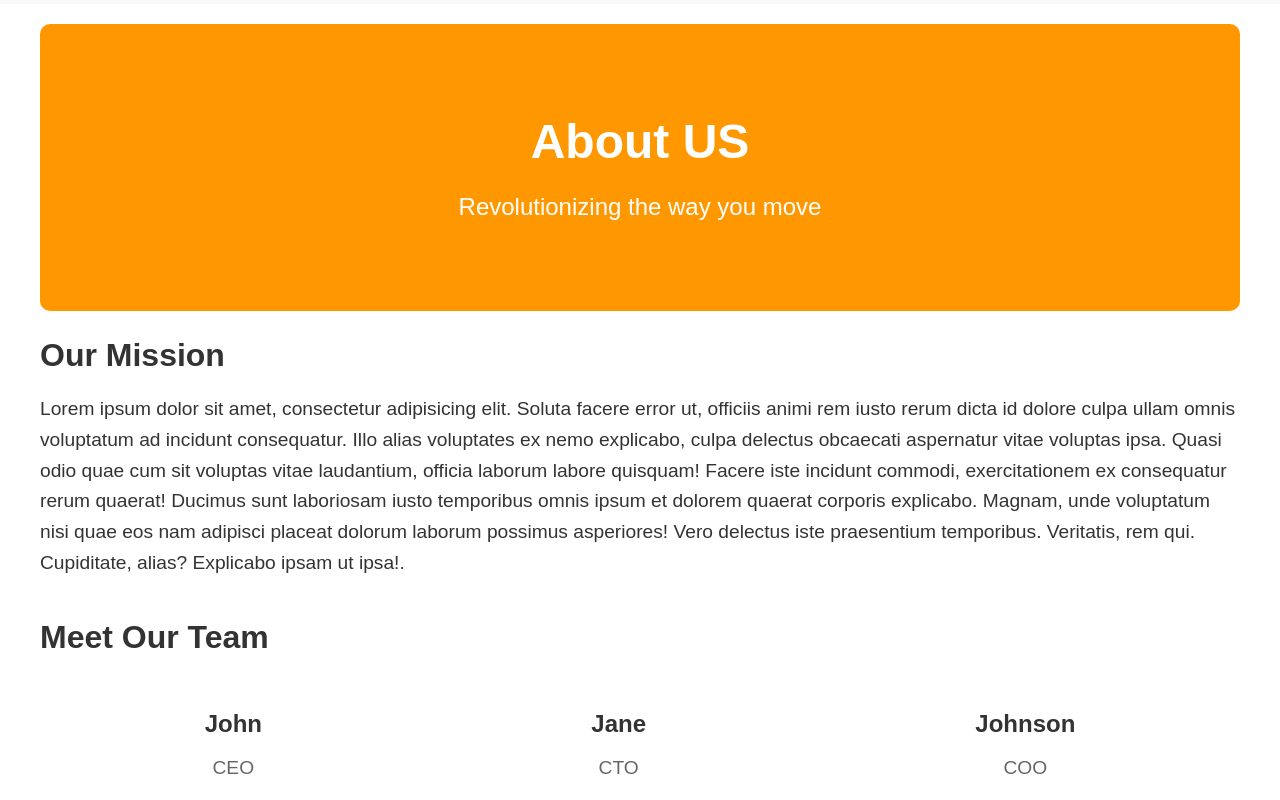
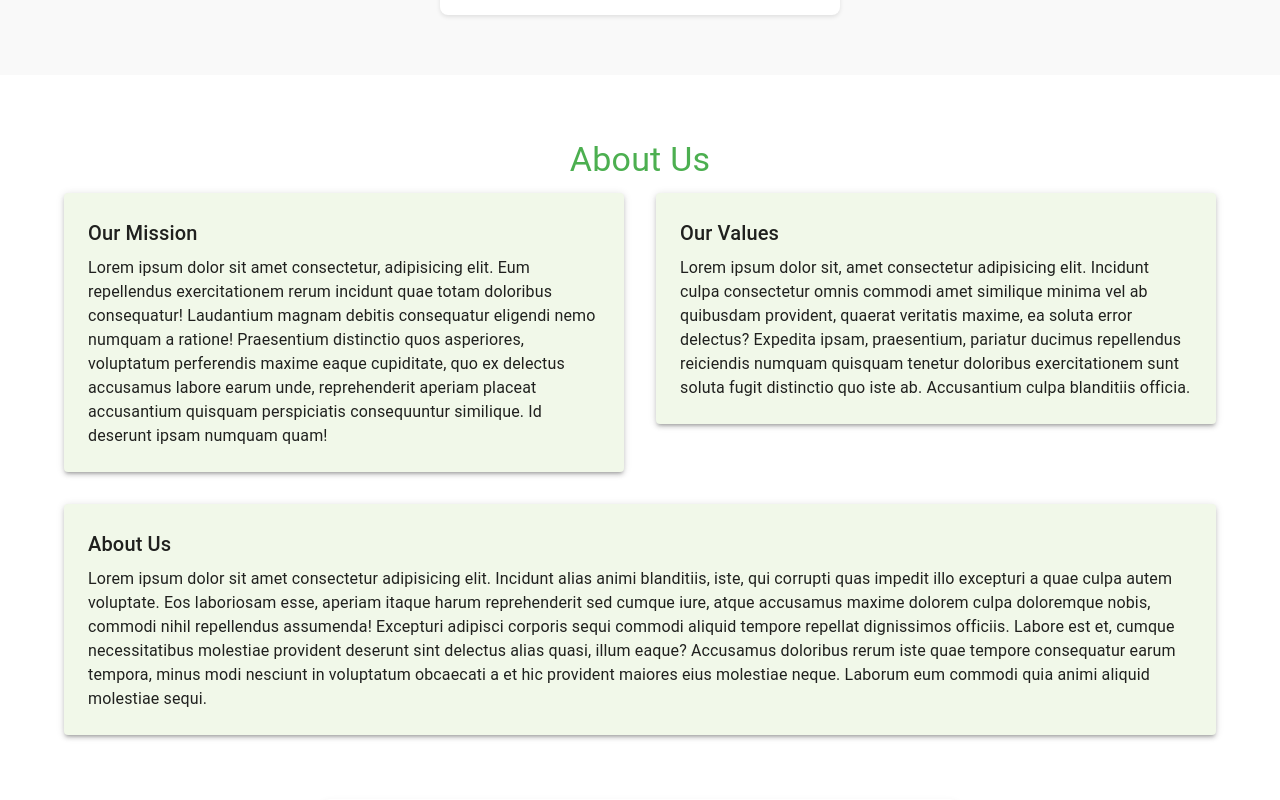
Before and after one commit to jeyadharshiniC/auto, a React (Create React App) app: page / in a window 1280 px wide. Shown: the part 920-1720 px from the top of the page. Built offline with nearby package versions, Linux system fonts and the light colour scheme.

Commit message:
About.jsx

```diff
--- a/src/components/About.jsx
+++ b/src/components/About.jsx
@@ -1,45 +1,55 @@
-
+// src/components/About.js
 import React from 'react';
-import '../About.css';
+import { Box, Container, Typography, Grid, Paper } from '@mui/material';
 
 const About = () => {
-    return (
-        <div className="about-container">
-            <section className="hero">
-                <h1>About US</h1>
-                <p>Revolutionizing the way you move</p>
-            </section>
-            <section className="mission">
-                <h2>Our Mission</h2>
-                <p>Lorem ipsum dolor sit amet, consectetur adipisicing elit. Soluta facere error ut, officiis animi rem iusto rerum dicta id dolore culpa ullam omnis voluptatum ad incidunt consequatur. Illo alias voluptates ex nemo explicabo, culpa delectus obcaecati aspernatur vitae voluptas ipsa. Quasi odio quae cum sit voluptas vitae laudantium, officia laborum labore quisquam! Facere iste incidunt commodi, exercitationem ex consequatur rerum quaerat! Ducimus sunt laboriosam iusto temporibus omnis ipsum et dolorem quaerat corporis explicabo. Magnam, unde voluptatum nisi quae eos nam adipisci placeat dolorum laborum possimus asperiores! Vero delectus iste praesentium temporibus. Veritatis, rem qui. Cupiditate, alias? Explicabo ipsam ut ipsa!.</p>
-            </section>
-            <section className="team">
-                <h2>Meet Our Team</h2>
-                <div className="team-members">
-                    <div className="team-member">
-
-                        <h3>John</h3>
-                        <p>CEO</p>
-                    </div>
-                    <div className="team-member">
-
-                        <h3>Jane</h3>
-                        <p>CTO</p>
-                    </div>
-                    <div className="team-member">
-
-                        <h3>Johnson</h3>
-                        <p>COO</p>
-                    </div>
-                </div>
-            </section>
-            <section className="contact-info">
-                <h2>Contact Us</h2>
-                <p>Email: contact@.com</p>
-                <p>Phone: 9234566547</p>
-            </section>
-        </div>
-    );
+  return (
+    <Box
+      sx={{
+        py: 8,
+        bgcolor: 'white',
+        color: 'black',
+      }}
+    >
+      <Container maxWidth="lg">
+        <Typography variant="h4" component="h1" gutterBottom align="center" sx={{ color: '#4caf50' }}>
+          About Us
+        </Typography>
+        <Grid container spacing={4}>
+          <Grid item xs={12} md={6}>
+            <Paper elevation={3} sx={{ p: 3, bgcolor: '#f1f8e9' }}>
+              <Typography variant="h6" component="h2" gutterBottom>
+                Our Mission
+              </Typography>
+              <Typography variant="body1">
+                 Lorem ipsum dolor sit amet consectetur, adipisicing elit. Eum repellendus exercitationem rerum incidunt quae totam doloribus consequatur! Laudantium magnam debitis consequatur eligendi nemo numquam a ratione! Praesentium distinctio quos asperiores, voluptatum perferendis maxime eaque cupiditate, quo ex delectus accusamus labore earum unde, reprehenderit aperiam placeat accusantium quisquam perspiciatis consequuntur similique. Id deserunt ipsam numquam quam!
+              </Typography>
+            </Paper>
+          </Grid>
+          <Grid item xs={12} md={6}>
+            <Paper elevation={3} sx={{ p: 3, bgcolor: '#f1f8e9' }}>
+              <Typography variant="h6" component="h2" gutterBottom>
+                Our Values
+              </Typography>
+              <Typography variant="body1">
+                Lorem ipsum dolor sit, amet consectetur adipisicing elit. Incidunt culpa consectetur omnis commodi amet similique minima vel ab quibusdam provident, quaerat veritatis maxime, ea soluta error delectus? Expedita ipsam, praesentium, pariatur ducimus repellendus reiciendis numquam quisquam tenetur doloribus exercitationem sunt soluta fugit distinctio quo iste ab. Accusantium culpa blanditiis officia.
+              </Typography>
+            </Paper>
+          </Grid>
+          <Grid item xs={12}>
+            <Paper elevation={3} sx={{ p: 3, bgcolor: '#f1f8e9' }}>
+              <Typography variant="h6" component="h2" gutterBottom>
+                About Us
+              </Typography>
+              <Typography variant="body1">
+                Lorem ipsum dolor sit amet consectetur adipisicing elit. Incidunt alias animi blanditiis, iste, qui corrupti quas impedit illo excepturi a quae culpa autem voluptate. Eos laboriosam esse, aperiam itaque harum reprehenderit sed cumque iure, atque accusamus maxime dolorem culpa doloremque nobis, commodi nihil repellendus assumenda! Excepturi adipisci corporis sequi commodi aliquid tempore repellat dignissimos officiis. Labore est et, cumque necessitatibus molestiae provident deserunt sint delectus alias quasi, illum eaque? Accusamus doloribus rerum iste quae tempore consequatur earum tempora, minus modi nesciunt in voluptatum obcaecati a et hic provident maiores eius molestiae neque. Laborum eum commodi quia animi aliquid molestiae sequi.
+              </Typography>
+            </Paper>
+          </Grid>
+        </Grid>
+      </Container>
+    </Box>
+  );
 };
 
 export default About;
```
